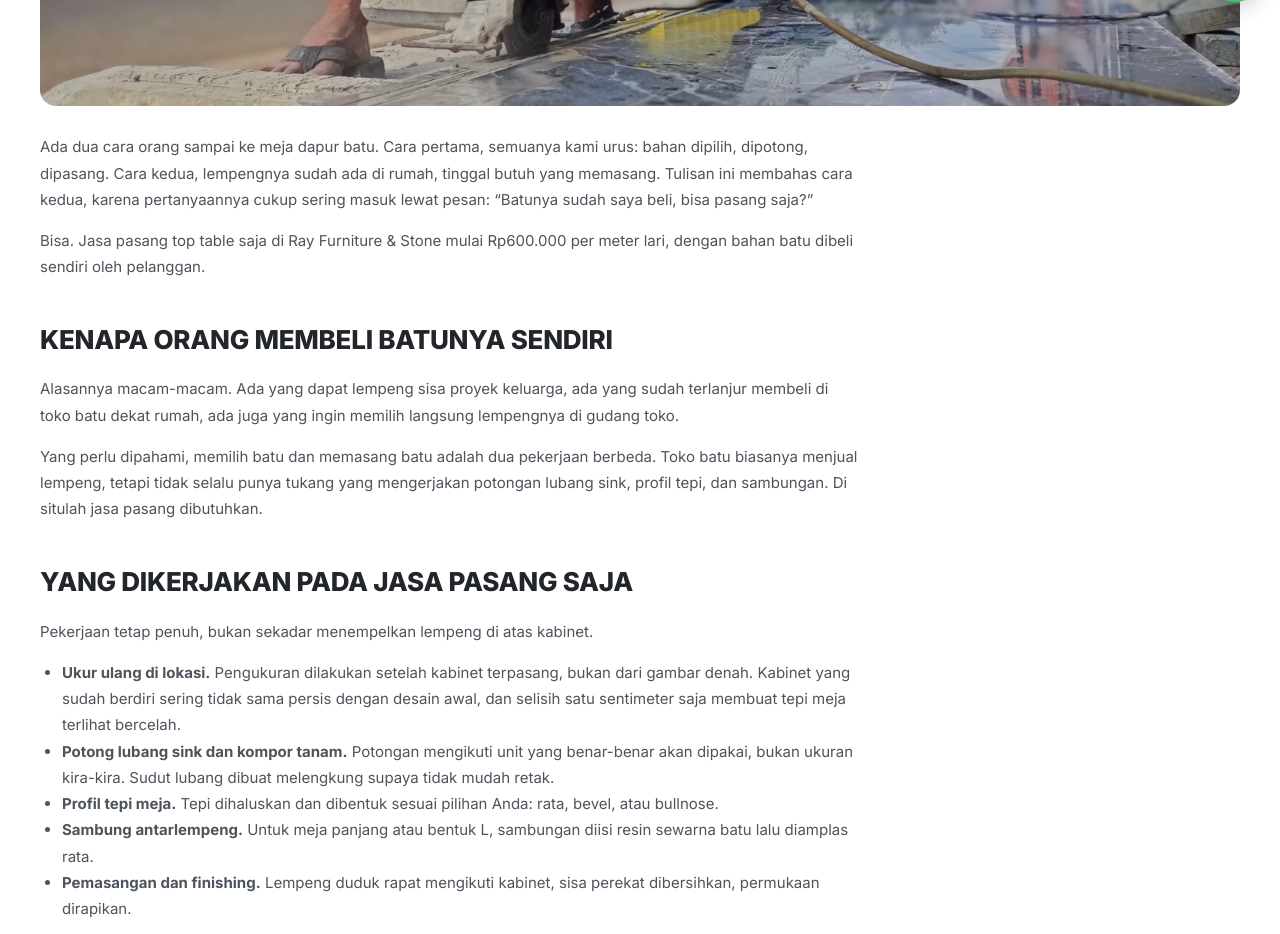
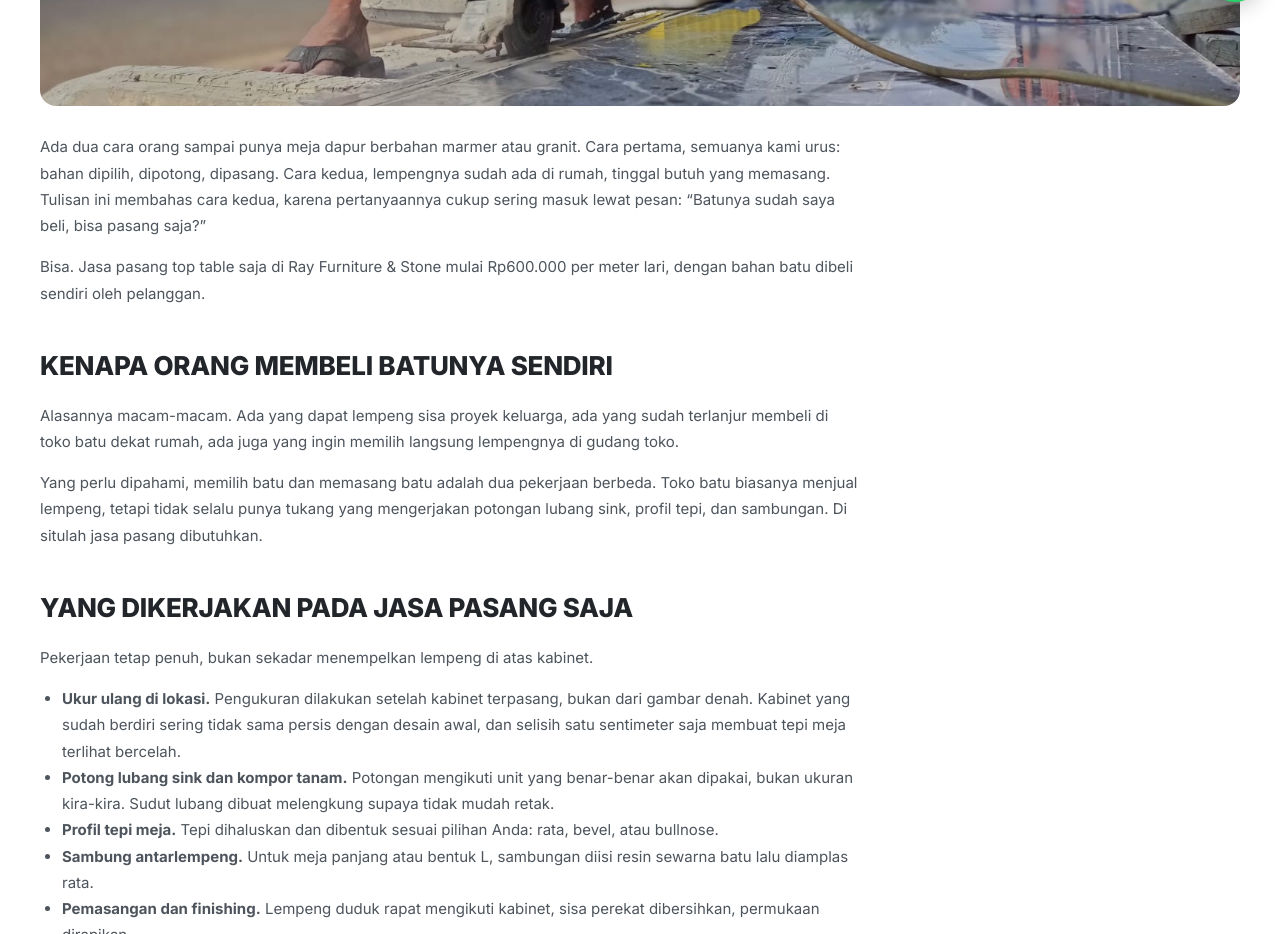
Before and after one commit to rayfurnitureandstone-wq/rayfurniture-and-stone, an Astro site: page /what-news/jasa-pasang-top-table-saja-batu-sendiri in a window 1280 px wide. Shown: the part 780-1714 px from the top of the page. Built offline with nearby package versions, Linux system fonts and the light colour scheme; Astro itself is replaced by a stand-in of ours.

Commit message:
fix: frasa meja dapur berbahan batu (29 Okt 2026)

```diff
--- a/src/content/posts/jasa-pasang-top-table-saja-batu-sendiri.md
+++ b/src/content/posts/jasa-pasang-top-table-saja-batu-sendiri.md
@@ -6,7 +6,7 @@ banner: "/images/ai/jasa-pasang-marmer-granit-bogor.jpg"
 excerpt: "Sebagian pelanggan membeli lempeng granit atau marmer sendiri, lalu butuh tukang pasang yang paham potong presisi. Ini yang dikerjakan pada jasa pasang saja, mulai Rp600.000 per meter lari, dan bedanya dengan paket lengkap."
 ---
 
-Ada dua cara orang sampai ke meja dapur batu. Cara pertama, semuanya kami urus: bahan dipilih, dipotong, dipasang. Cara kedua, lempengnya sudah ada di rumah, tinggal butuh yang memasang. Tulisan ini membahas cara kedua, karena pertanyaannya cukup sering masuk lewat pesan: "Batunya sudah saya beli, bisa pasang saja?"
+Ada dua cara orang sampai punya meja dapur berbahan marmer atau granit. Cara pertama, semuanya kami urus: bahan dipilih, dipotong, dipasang. Cara kedua, lempengnya sudah ada di rumah, tinggal butuh yang memasang. Tulisan ini membahas cara kedua, karena pertanyaannya cukup sering masuk lewat pesan: "Batunya sudah saya beli, bisa pasang saja?"
 
 Bisa. Jasa pasang top table saja di Ray Furniture & Stone mulai Rp600.000 per meter lari, dengan bahan batu dibeli sendiri oleh pelanggan.
 
```
